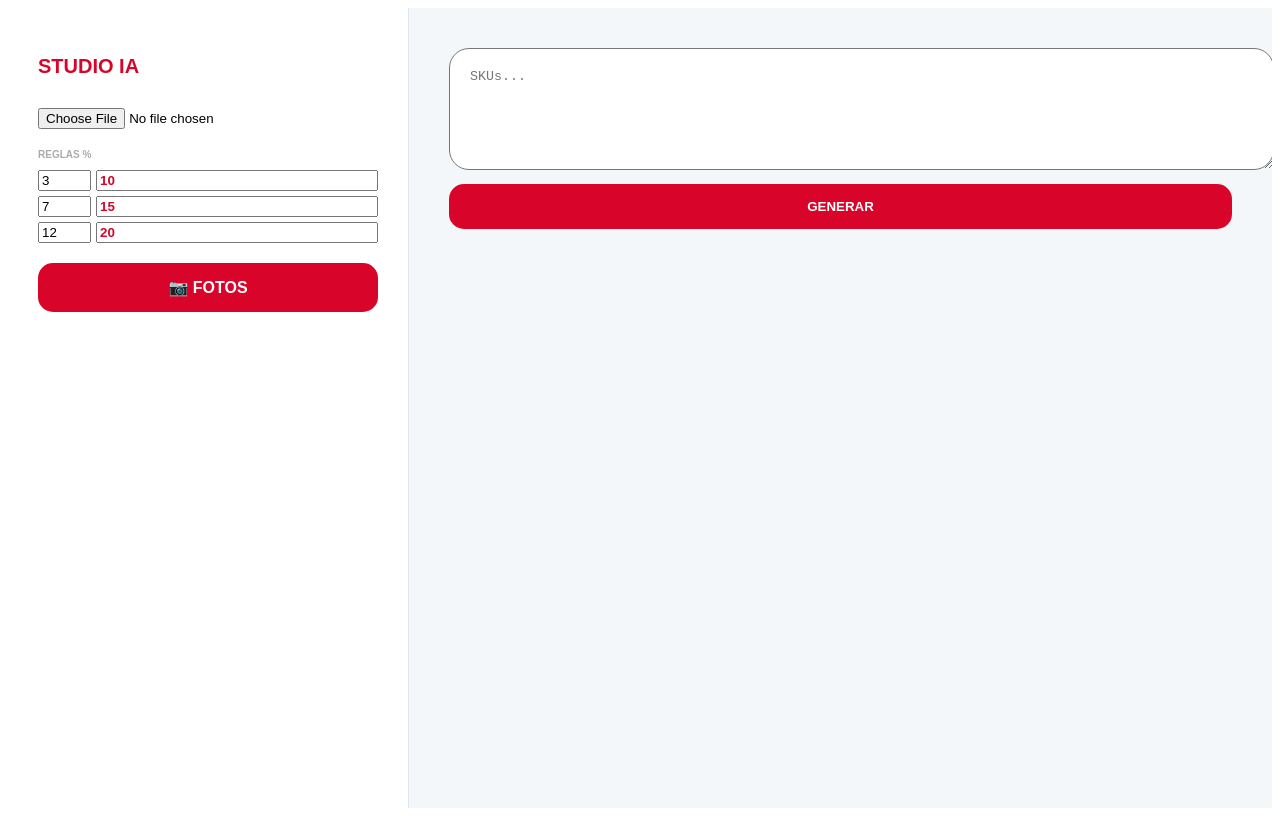
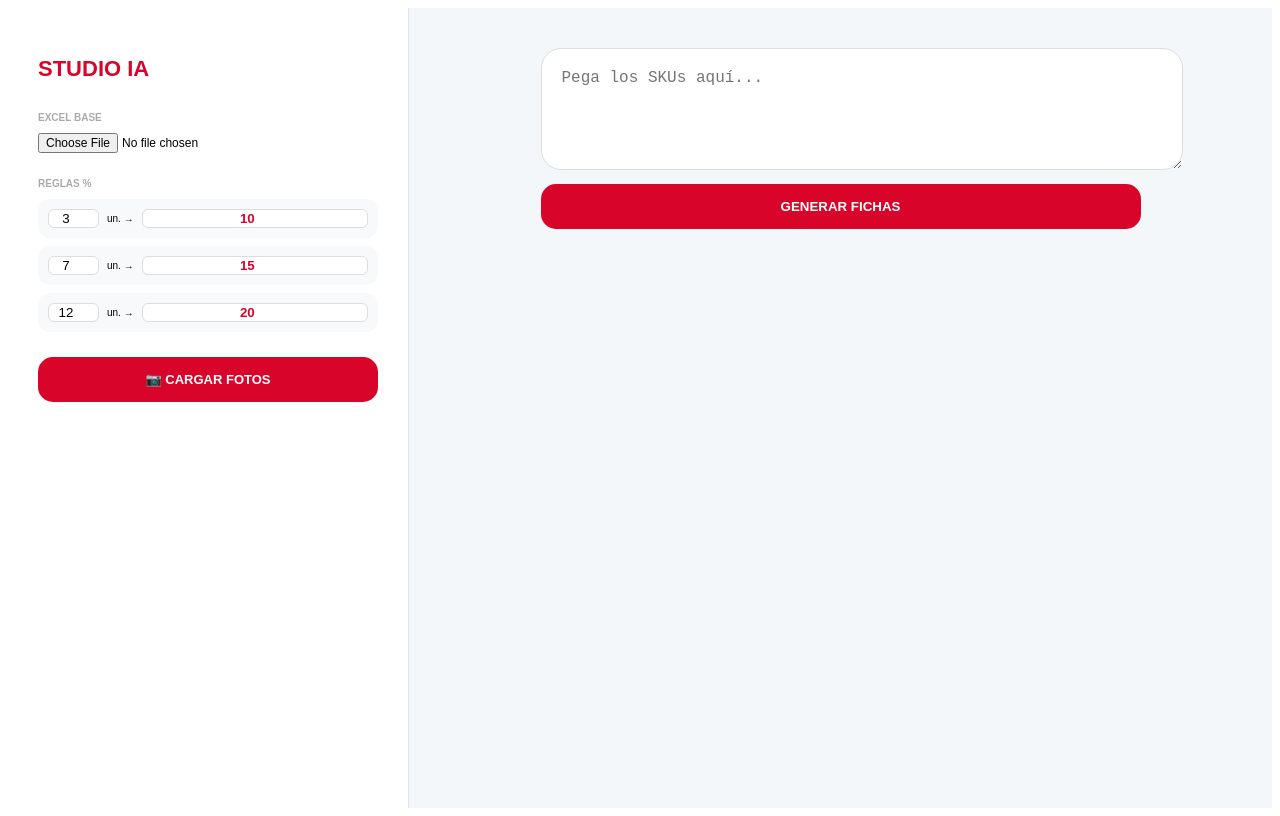
Before and after one commit to tabladamotosrepuestos-art/mi-app-estudio, a React (Vite) app in the folder mi-app-ai/: page / in a window 1280 px wide. Built offline with nearby package versions, Linux system fonts and the light colour scheme; the HTML template or start-up script is replaced by a standard one.

Commit message:
Update App.tsx

```diff
--- a/mi-app-ai/src/App.tsx
+++ b/mi-app-ai/src/App.tsx
@@ -1,14 +1,14 @@
 import React, { useState, useEffect, useRef } from 'react';
 import * as XLSX from 'xlsx';
 
-// --- DEFINICIÓN DE TIPOS ---
+// --- TIPOS ---
 interface Regla { x: number; y: number; }
 interface Producto {
   id: number; sku: string; nombre: string; costo: number; rent: number;
   cantidad: number; descuentoManual: number;
 }
 
-// --- COMPONENTE FICHA ---
+// --- COMPONENTE FICHA (DISEÑO PREMIUM RECUPERADO) ---
 const FichaStudioIA = ({ producto, bancoFotos, reglasPack, onUpdate, onDelete }: {
   producto: Producto, bancoFotos: Record<string, string>, reglasPack: Regla[],
   onUpdate: (p: Producto) => void, onDelete: () => void
@@ -21,17 +21,11 @@ const FichaStudioIA = ({ producto, bancoFotos, reglasPack, onUpdate, onDelete }:
   const unitarioFinal = precioBase * (1 - descFinal / 100);
 
   const descargarImagen = async () => {
-    // Truco: Cargamos la librería dinámicamente para no romper el build de Vercel
     const html2canvas = (await import('html2canvas')).default;
-
     if (fichaRef.current) {
-      const canvas = await html2canvas(fichaRef.current, {
-        useCORS: true,
-        scale: 2,
-        backgroundColor: '#ffffff'
-      });
+      const canvas = await html2canvas(fichaRef.current, { useCORS: true, scale: 2, backgroundColor: '#f4f7f9' });
       const link = document.createElement('a');
-      link.download = `${producto.sku}-${producto.nombre}.png`;
+      link.download = `Ficha-${producto.sku}.png`;
       link.href = canvas.toDataURL('image/png');
       link.click();
     }
@@ -39,12 +33,13 @@ const FichaStudioIA = ({ producto, bancoFotos, reglasPack, onUpdate, onDelete }:
 
   return (
     <div style={{ display: 'flex', flexDirection: 'column', gap: '15px', width: '100%', maxWidth: '380px' }}>
+      {/* EDITOR DE CANTIDADES */}
       <div style={{ backgroundColor: 'white', borderRadius: '25px', padding: '18px', boxShadow: '0 10px 30px rgba(0,0,0,0.05)', border: '1px solid #f0f0f0' }}>
-        <div style={{ display: 'flex', justifyContent: 'space-between', marginBottom: '10px' }}>
+        <div style={{ display: 'flex', justifyContent: 'space-between', marginBottom: '10px', alignItems: 'center' }}>
           <span style={{ backgroundColor: '#e8f5e9', color: '#2ecc71', padding: '4px 10px', borderRadius: '10px', fontSize: '9px', fontWeight: 'bold' }}>CONTROL</span>
-          <div style={{ display: 'flex', gap: '10px' }}>
-            <button onClick={descargarImagen} style={{ background: '#f8f9fa', border: '1px solid #ddd', borderRadius: '8px', padding: '5px 10px', fontSize: '11px', cursor: 'pointer', fontWeight: 'bold' }}>💾 GUARDAR</button>
-            <button onClick={onDelete} style={{ border: 'none', background: 'none', cursor: 'pointer', color: '#ddd' }}>✕</button>
+          <div style={{ display: 'flex', gap: '8px' }}>
+            <button onClick={descargarImagen} style={{ background: '#f8f9fa', border: '1px solid #ddd', borderRadius: '8px', padding: '5px 12px', fontSize: '11px', cursor: 'pointer', fontWeight: 'bold' }}>💾 GUARDAR</button>
+            <button onClick={onDelete} style={{ border: 'none', background: 'none', cursor: 'pointer', color: '#ddd', fontSize: '18px' }}>✕</button>
           </div>
         </div>
         <div style={{ display: 'flex', gap: '8px' }}>
@@ -55,7 +50,7 @@ const FichaStudioIA = ({ producto, bancoFotos, reglasPack, onUpdate, onDelete }:
         </div>
       </div>
 
-      {/* ESTO ES LO QUE SE DESCARGA */}
+      {/* FICHA VISUAL (EL DISEÑO QUE TE GUSTA) */}
       <div ref={fichaRef} style={{ backgroundColor: 'white', borderRadius: '35px', overflow: 'hidden', boxShadow: '0 20px 45px rgba(0,0,0,0.12)', position: 'relative' }}>
         <div style={{ height: '280px', display: 'flex', alignItems: 'center', justifyContent: 'center', background: 'white', padding: '20px', position: 'relative' }}>
           <div style={{ position: 'absolute', top: '15px', left: '15px', background: '#d90429', color: 'white', padding: '5px 12px', borderRadius: '12px', fontSize: '10px', fontWeight: 'bold' }}>SKU: {producto.sku}</div>
@@ -65,13 +60,13 @@ const FichaStudioIA = ({ producto, bancoFotos, reglasPack, onUpdate, onDelete }:
               <span style={{ fontSize: '16px' }}>{descFinal}%</span>
             </div>
           )}
-          {foto ? <img src={foto} alt="prod" style={{ maxWidth: '100%', maxHeight: '100%', objectFit: 'contain' }} /> : <div style={{ color: '#eee', fontWeight: 'bold' }}>SIN IMAGEN</div>}
+          {foto ? <img src={foto} alt="prod" style={{ maxWidth: '100%', maxHeight: '100%', objectFit: 'contain' }} /> : <div style={{ color: '#eee', fontWeight: 'bold' }}>Cargar Foto</div>}
         </div>
         <div style={{ backgroundColor: 'black', padding: '25px', color: 'white' }}>
           <div style={{ display: 'flex', justifyContent: 'space-between', alignItems: 'flex-start', marginBottom: '15px' }}>
-            <div style={{ flex: 1 }}><h4 style={{ margin: 0, fontSize: '15px', textTransform: 'uppercase', fontWeight: '900' }}>{producto.nombre}</h4></div>
+            <div style={{ flex: 1 }}><h4 style={{ margin: 0, fontSize: '15px', textTransform: 'uppercase', fontWeight: '900', lineHeight: '1.2' }}>{producto.nombre}</h4></div>
             <div style={{ textAlign: 'right' }}>
-              <div style={{ fontSize: '10px', textDecoration: 'line-through', color: '#555' }}>${precioBase.toFixed(0)}</div>
+              <div style={{ fontSize: '10px', textDecoration: 'line-through', color: '#555' }}>${precioBase.toLocaleString('es-AR')}</div>
               <div style={{ fontSize: '26px', color: '#d90429', fontWeight: '900' }}>${unitarioFinal.toLocaleString('es-AR', { maximumFractionDigits: 0 })}</div>
             </div>
           </div>
@@ -109,27 +104,27 @@ export default function App() {
     return () => window.removeEventListener('resize', checkSize);
   }, []);
 
-  const manejarFotos = (e: React.ChangeEvent<HTMLInputElement>) => {
-    const files = e.target.files;
-    if (!files) return;
-    Array.from(files).forEach(f => {
-      const r = new FileReader();
-      r.onloadend = () => {
-        const nom = f.name.split('.')[0].toLowerCase().trim();
-        setBancoFotos(prev => ({ ...prev, [nom]: r.result as string }));
-      };
-      r.readAsDataURL(f);
-    });
+  const manejarExcel = (e: React.ChangeEvent<HTMLInputElement>) => {
+    const f = e.target.files?.[0];
+    if (!f) return;
+    const r = new FileReader();
+    r.onload = (evt) => {
+      const wb = XLSX.read(evt.target?.result, { type: 'binary' });
+      const data = XLSX.utils.sheet_to_json(wb.Sheets[wb.SheetNames[0]]);
+      setDbPrecios(data);
+    };
+    r.readAsBinaryString(f);
   };
 
   const agregar = () => {
     skuInput.split('\n').forEach(s => {
       const c = s.trim(); if (!c) return;
+      // MAPEAREMOS LAS COLUMNAS EXACTAS DEL EXCEL
       const info = dbPrecios.find((p: any) => String(p.SKU).trim() === c);
       setItems(prev => [{
         id: Date.now() + Math.random(),
         sku: c,
-        nombre: info?.["NOMBRE "] || "PRODUCTO",
+        nombre: info?.["NOMBRE "] || "PRODUCTO NUEVO",
         costo: parseFloat(info?.costo) || 0,
         rent: parseFloat(info?.["rentabilidad "]) || 0,
         cantidad: 1,
@@ -142,38 +137,47 @@ export default function App() {
   return (
     <div style={{ display: 'flex', flexDirection: isMobile ? 'column' : 'row', height: '100vh', background: '#f4f7f9', fontFamily: 'sans-serif', overflow: 'hidden' }}>
 
+      {/* SIDEBAR RECUPERADO */}
       <aside style={{ width: isMobile ? '100%' : '340px', background: 'white', padding: '30px', borderRight: '1px solid #e0e6ed', overflowY: 'auto', flexShrink: 0 }}>
-        <h2 style={{ color: '#d90429', fontSize: '20px', fontWeight: '900', marginBottom: '30px' }}>STUDIO IA</h2>
-        <input type="file" onChange={(e) => {
-          const f = e.target.files?.[0];
-          if (!f) return;
-          const r = new FileReader();
-          r.onload = (evt) => {
-            const wb = XLSX.read(evt.target?.result, { type: 'binary' });
-            setDbPrecios(XLSX.utils.sheet_to_json(wb.Sheets[wb.SheetNames[0]]));
-          };
-          r.readAsBinaryString(f);
-        }} />
-        <div style={{ marginTop: '20px' }}>
-          <p style={{ fontSize: '10px', fontWeight: 'bold', color: '#aaa' }}>REGLAS %</p>
-          {reglasPack.map((r, i) => (
-            <div key={i} style={{ display: 'flex', gap: '5px', marginBottom: '5px' }}>
-              <input type="number" value={r.x} onChange={(e) => { const n = [...reglasPack]; n[i].x = parseInt(e.target.value); setReglasPack(n); }} style={{ width: '45px' }} />
-              <input type="number" value={r.y} onChange={(e) => { const n = [...reglasPack]; n[i].y = parseInt(e.target.value); setReglasPack(n); }} style={{ flex: 1, color: '#d90429', fontWeight: 'bold' }} />
-            </div>
-          ))}
+        <h2 style={{ color: '#d90429', fontSize: '22px', fontWeight: '900', marginBottom: '30px' }}>STUDIO IA</h2>
+
+        <div style={{ marginBottom: '25px' }}>
+           <p style={{ fontSize: '10px', fontWeight: 'bold', color: '#aaa', marginBottom: '10px' }}>EXCEL BASE</p>
+           <input type="file" onChange={manejarExcel} style={{ fontSize: '12px' }} />
         </div>
-        <label style={{ display: 'block', marginTop: '20px', padding: '15px', background: '#d90429', color: 'white', borderRadius: '15px', textAlign: 'center', cursor: 'pointer', fontWeight: 'bold' }}>
-          📷 FOTOS
-          <input type="file" hidden multiple onChange={manejarFotos} accept="image/*" />
+
+        <div style={{ marginBottom: '25px' }}>
+           <p style={{ fontSize: '10px', fontWeight: 'bold', color: '#aaa', marginBottom: '10px' }}>REGLAS %</p>
+           {reglasPack.map((r, i) => (
+             <div key={i} style={{ display: 'flex', gap: '8px', marginBottom: '8px', background: '#f8f9fa', padding: '10px', borderRadius: '12px' }}>
+                <input type="number" value={r.x} onChange={(e) => { const n = [...reglasPack]; n[i].x = parseInt(e.target.value) || 0; setReglasPack(n); }} style={{ width: '45px', border: '1px solid #ddd', borderRadius: '6px', textAlign: 'center' }} />
+                <span style={{fontSize:'10px', alignSelf:'center'}}>un. →</span>
+                <input type="number" value={r.y} onChange={(e) => { const n = [...reglasPack]; n[i].y = parseInt(e.target.value) || 0; setReglasPack(n); }} style={{ flex: 1, border: '1px solid #ddd', borderRadius: '6px', textAlign: 'center', fontWeight: 'bold', color: '#d90429' }} />
+             </div>
+           ))}
+        </div>
+
+        <label style={{ display: 'block', padding: '15px', background: '#d90429', color: 'white', borderRadius: '15px', textAlign: 'center', cursor: 'pointer', fontWeight: 'bold', fontSize: '13px' }}>
+          📷 CARGAR FOTOS
+          <input type="file" hidden multiple onChange={(e) => {
+            const files = e.target.files; if (!files) return;
+            Array.from(files).forEach(f => {
+              const r = new FileReader(); r.onloadend = () => setBancoFotos(prev => ({ ...prev, [f.name.split('.')[0].toLowerCase().trim()]: r.result as string }));
+              r.readAsDataURL(f);
+            });
+          }} />
         </label>
       </aside>
 
+      {/* ÁREA DE TRABAJO */}
       <main style={{ flex: 1, padding: isMobile ? '20px' : '40px', overflowY: 'auto' }}>
-        <textarea value={skuInput} onChange={(e) => setSkuInput(e.target.value)} placeholder="SKUs..." style={{ width: '100%', height: '80px', borderRadius: '20px', padding: '20px' }} />
-        <button onClick={agregar} style={{ width: '100%', marginTop: '10px', padding: '15px', background: '#d90429', color: 'white', border: 'none', borderRadius: '15px', fontWeight: 'bold' }}>GENERAR</button>
+        <div style={{ maxWidth: '600px', margin: '0 auto 40px' }}>
+           <textarea value={skuInput} onChange={(e) => setSkuInput(e.target.value)} placeholder="Pega los SKUs aquí..."
+                style={{ width: '100%', height: '80px', padding: '20px', borderRadius: '20px', border: '1px solid #ddd', outline: 'none', fontSize: '16px' }} />
+           <button onClick={agregar} style={{ width: '100%', marginTop: '10px', padding: '15px', background: '#d90429', color: 'white', border: 'none', borderRadius: '15px', fontWeight: 'bold', cursor: 'pointer' }}>GENERAR FICHAS</button>
+        </div>
 
-        <div style={{ display: 'grid', gridTemplateColumns: isMobile ? '1fr' : 'repeat(auto-fill, minmax(380px, 1fr))', gap: '30px', marginTop: '40px' }}>
+        <div style={{ display: 'grid', gridTemplateColumns: isMobile ? '1fr' : 'repeat(auto-fill, minmax(380px, 1fr))', gap: '30px', justifyItems: 'center' }}>
           {items.map(item => (
             <FichaStudioIA key={item.id} producto={item} bancoFotos={bancoFotos} reglasPack={reglasPack}
                            onUpdate={(u) => setItems(items.map(i => i.id === item.id ? u : i))}
```
